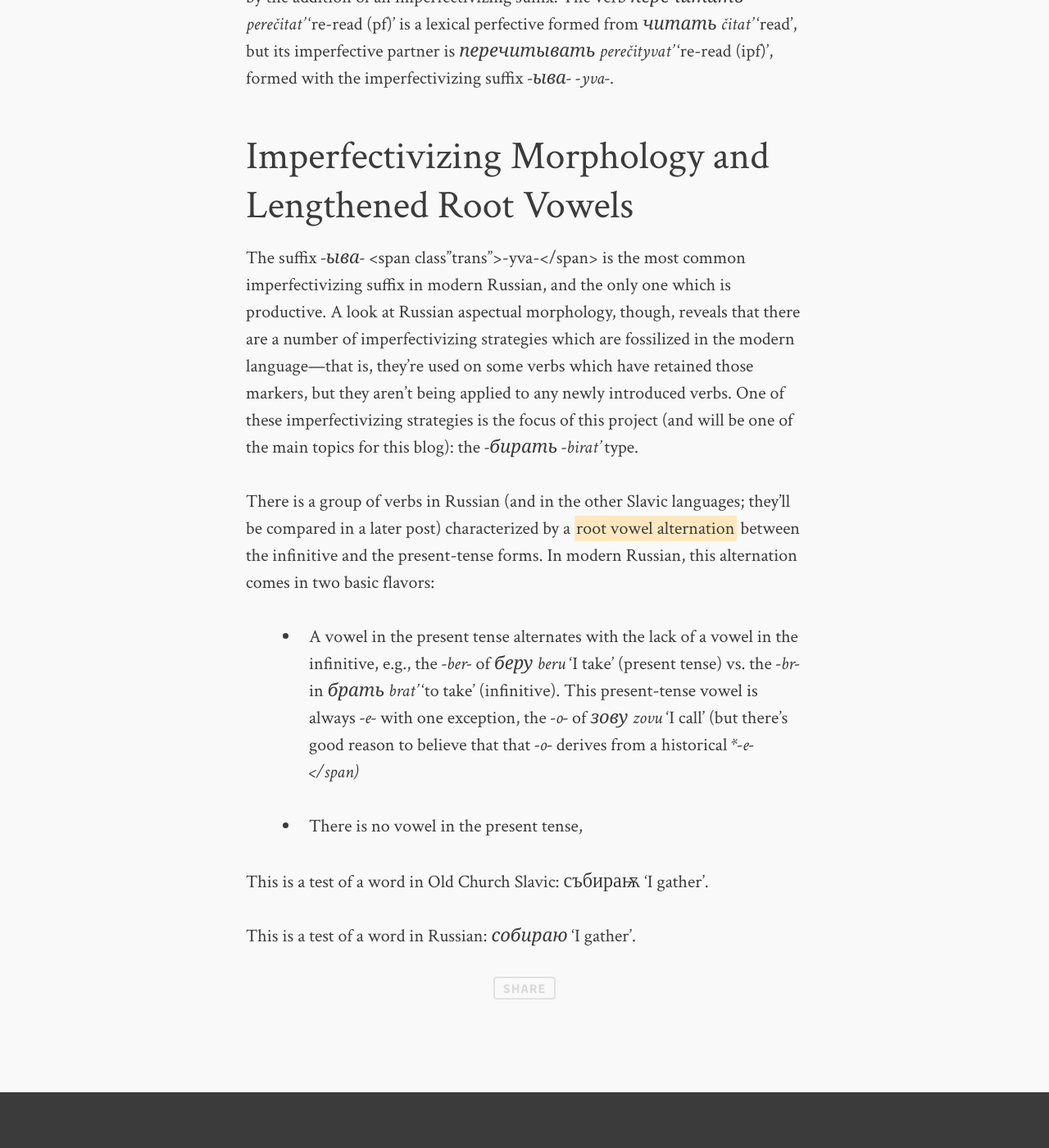
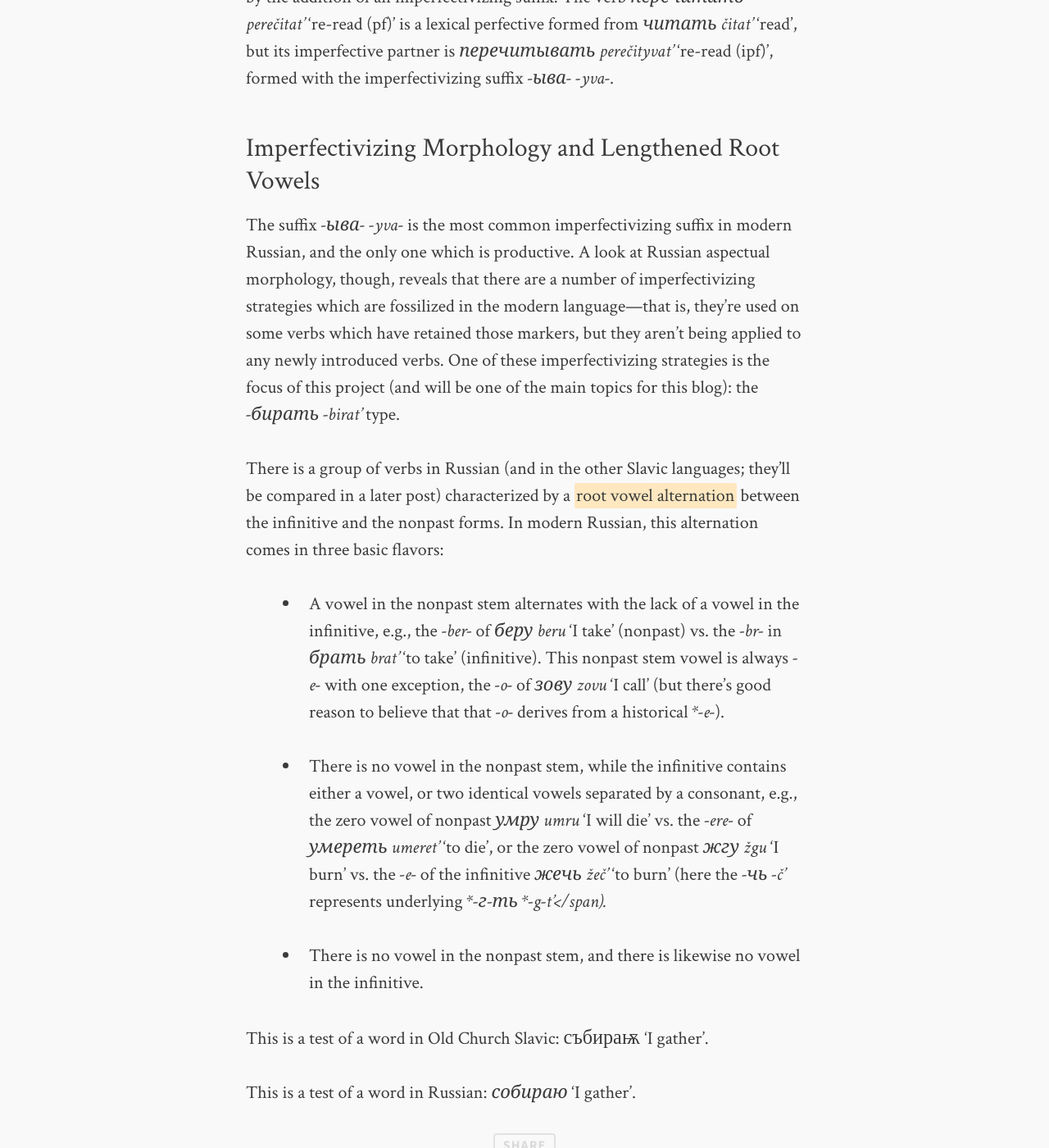
Before and after one commit to menzenski/menzenski.github.io, a Jekyll site: the page built from _posts/2015-01-17-Lengthened-Vowels-in-Slavic-Verbs.md, in a window 1280 px wide and 1400 px high, scrolled down 2414 px. Shown: the whole window at 82% size. Built offline with Jekyll 4.4.1, drawn with Linux system fonts in a browser that asks for light colours; comment, search, counter and statistics services are not loaded.

Commit message:
added more, fixed heading sizes

```diff
--- a/_posts/2015-01-17-Lengthened-Vowels-in-Slavic-Verbs.md
+++ b/_posts/2015-01-17-Lengthened-Vowels-in-Slavic-Verbs.md
@@ -18,15 +18,17 @@ Prefixation leads to multiple sorts of perfective verbs in Russian: some prefixe
 
 A third group of prefixed perfective verbs are *lexical perfectives* (also called Specialized Perfectives). While in procedural perfectives the prefix might be said to add a small amount of new semantic content aside from perfective meaning, in lexical perfectives the prefix adds enough additional semantic content that the resulting perfective verb is considered lexically distinct from the simplex (i.e., not prefixed and not suffixed) imperfective. As a result, in an aspectual pair the imperfective partner of a lexical perfective is not the simplex imperfective, but a new, *derived imperfective* formed from the prefixed verb by the addition of an imperfectivizing suffix. The verb <span class="russ">перечитать</span> <span class="trans">perečitat'</span> 're-read (pf)' is a lexical perfective formed from <span class="russ">читать</span> <span class="trans">čitat'</span> 'read', but its imperfective partner is  <span class="russ">перечитывать</span> <span class="trans">perečityvat'</span> 're-read (ipf)', formed with the imperfectivizing suffix <span class="russ">-ыва-</span> <span class="trans">-yva-</span>.
 
-## Imperfectivizing Morphology and Lengthened Root Vowels
+### Imperfectivizing Morphology and Lengthened Root Vowels
 
-The suffix <span class="russ">-ыва-</span> <span class"trans">-yva-</span> is the most common imperfectivizing suffix in modern Russian, and the only one which is productive. A look at Russian aspectual morphology, though, reveals that there are a number of imperfectivizing strategies which are fossilized in the modern language&mdash;that is, they're used on some verbs which have retained those markers, but they aren't being applied to any newly introduced verbs. One of these imperfectivizing strategies is the focus of this project (and will be one of the main topics for this blog): the <span class="russ">-бирать</span> <span class="trans">-birat'</span> type.
+The suffix <span class="russ">-ыва-</span> <span class="trans">-yva-</span> is the most common imperfectivizing suffix in modern Russian, and the only one which is productive. A look at Russian aspectual morphology, though, reveals that there are a number of imperfectivizing strategies which are fossilized in the modern language&mdash;that is, they're used on some verbs which have retained those markers, but they aren't being applied to any newly introduced verbs. One of these imperfectivizing strategies is the focus of this project (and will be one of the main topics for this blog): the <span class="russ">-бирать</span> <span class="trans">-birat'</span> type.
 
-There is a group of verbs in Russian (and in the other Slavic languages; they'll be compared in a later post) characterized by a *root vowel alternation* between the infinitive and the present-tense forms. In modern Russian, this alternation comes in two basic flavors:
+There is a group of verbs in Russian (and in the other Slavic languages; they'll be compared in a later post) characterized by a *root vowel alternation* between the infinitive and the nonpast forms. In modern Russian, this alternation comes in three basic flavors:
 
-* A vowel in the present tense alternates with the lack of a vowel in the infinitive, e.g., the <span class="trans">-ber-</span> of <span class="russ">беру</span> <span class="trans">beru</span> 'I take' (present tense) vs. the <span class="trans">-br-</span> in <span class="russ">брать</span> <span class="trans">brat'</span> 'to take' (infinitive). This present-tense vowel is always <span class="trans">-e-</span> with one exception, the <span class="trans">-o-</span> of <span class="russ">зову</span> <span class="trans">zovu</span> 'I call' (but there's good reason to believe that that <span class="trans">-o-</span> derives from a historical <span class="trans">\*-e-</span)
+* A vowel in the nonpast stem alternates with the lack of a vowel in the infinitive, e.g., the <span class="trans">-ber-</span> of <span class="russ">беру</span> <span class="trans">beru</span> 'I take' (nonpast) vs. the <span class="trans">-br-</span> in <span class="russ">брать</span> <span class="trans">brat'</span> 'to take' (infinitive). This nonpast stem vowel is always <span class="trans">-e-</span> with one exception, the <span class="trans">-o-</span> of <span class="russ">зову</span> <span class="trans">zovu</span> 'I call' (but there's good reason to believe that that <span class="trans">-o-</span> derives from a historical <span class="trans">\*-e-</span>).
 
-* There is no vowel in the present tense,
+* There is no vowel in the nonpast stem, while the infinitive contains either a vowel, or two identical vowels separated by a consonant, e.g., the zero vowel of nonpast <span class="russ">умру</span> <span class="trans">umru</span> 'I will die' vs. the <span class="trans">-ere-</span> of <span class="russ">умереть</span> <span class="trans">umeret'</span> 'to die', or the zero vowel of nonpast <span class="russ">жгу</span> <span class="trans">žgu</span> 'I burn' vs. the <span class="trans">-e-</span> of the infinitive <span class="russ">жечь</span> <span class="trans">žeč'</span> 'to burn' (here the <span class="russ">-чь</span> <span class="trans">-č'</span> represents underlying <span class="russ">\*-г-ть</span> <span class="trans">\*-g-t'</span).
+
+* There is no vowel in the nonpast stem, and there is likewise no vowel in the infinitive.
 
 This is a test of a word in Old Church Slavic: <span class="ocs">събираѭ</span> 'I gather'.
 
```
